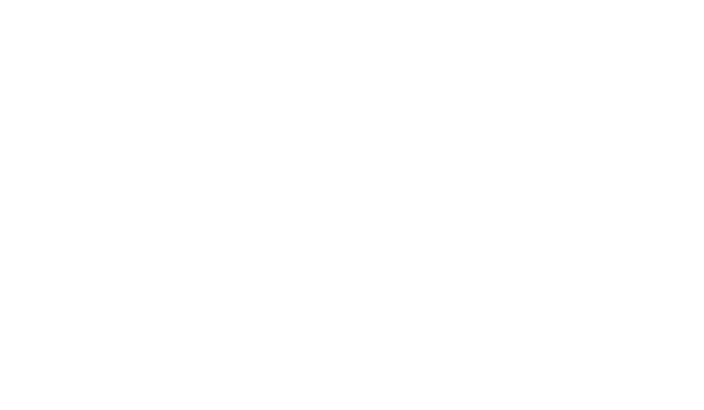
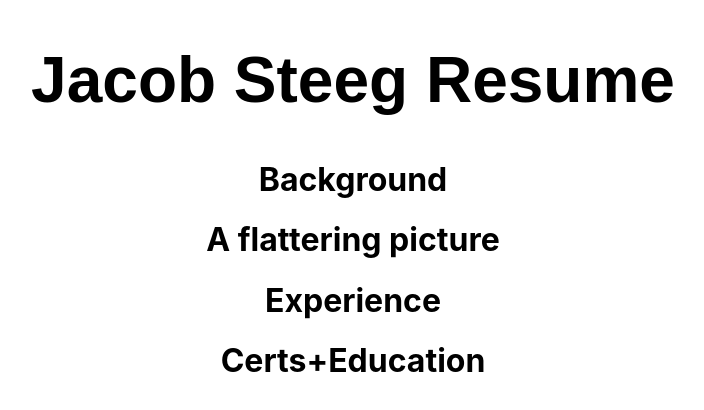
Before and after one commit to jtsteeg/ReactResume, a React (Create React App) app: page / in a window 1280 px wide. Shown: the top 410 px of the page, without its empty margins (287-991 px from the left). Built offline with nearby package versions, Linux system fonts and the light colour scheme.

Commit message:
adds components to be used in resume structure

```diff
--- a/src/App.js
+++ b/src/App.js
@@ -1,9 +1,18 @@
 import styles from './App.module.css';
+import Title from './Title/Title';
+import Background from './Background/Background';
+import Picture from './Picture/Picture';
+import Experience from './Experience/Experience';
+import CertsEducation from './Certs+Education/Certs+Education';
 
 function App() {
   return (
     <div className={styles.App}>
-
+      <Title />
+      <Background />
+      <Picture />
+      <Experience />
+      <CertsEducation />
     </div>
   );
 }
--- /dev/null
+++ b/src/Background/Background.js
@@ -0,0 +1,11 @@
+import React from 'react';
+
+export default class App extends React.Component {
+  render() {
+    return (
+      <div>
+        <h1>Background</h1>
+      </div>
+    );
+  }
+}
--- /dev/null
+++ b/src/Certs+Education/Certs+Education.js
@@ -0,0 +1,11 @@
+import React from 'react';
+
+export default class App extends React.Component {
+  render() {
+    return (
+      <div>
+        <h1>Certs+Education</h1>
+      </div>
+    );
+  }
+}
--- /dev/null
+++ b/src/Experience/Experience.js
@@ -0,0 +1,11 @@
+import React from 'react';
+
+export default class App extends React.Component {
+  render() {
+    return (
+      <div>
+        <h1> Experience </h1>
+      </div>
+    );
+  }
+}
--- /dev/null
+++ b/src/Picture/Picture.js
@@ -0,0 +1,11 @@
+import React from 'react';
+
+export default class App extends React.Component {
+  render() {
+    return (
+      <div>
+        <h1>A flattering picture</h1>
+      </div>
+    );
+  }
+}
--- /dev/null
+++ b/src/Title/Title.js
@@ -0,0 +1,12 @@
+import React from 'react';
+import styles from './Title.module.css';
+
+const Title = () => {
+  return (
+    <div>
+      <h1 className={styles.title}>Jacob Steeg Resume</h1>
+    </div>
+  );
+}
+
+export default Title;
--- /dev/null
+++ b/src/Title/Title.module.css
@@ -0,0 +1,4 @@
+.title {
+  font-family: "Comic Sans", sans-serif;
+  font-size: 4em;
+}
```
Also changed, not shown: src/Background/Background.module.css (added), src/Certs+Education/Certs+Education.module.css (added), src/Experience/Experience.module.css (added), src/Picture/Picture.module.css (added).
